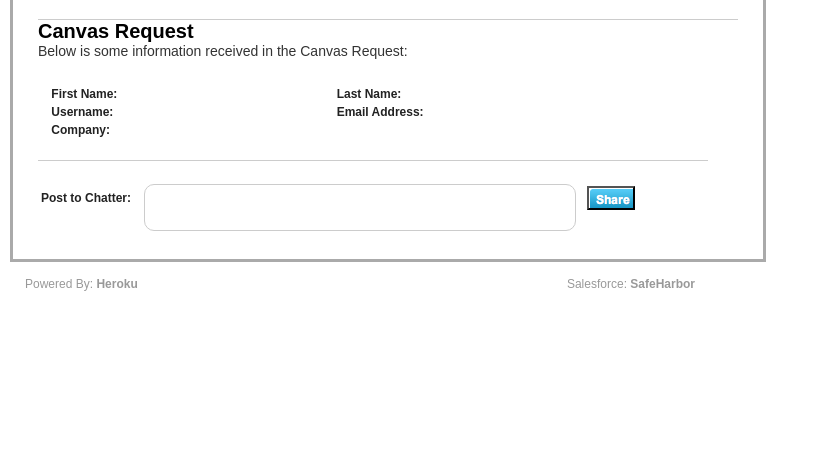
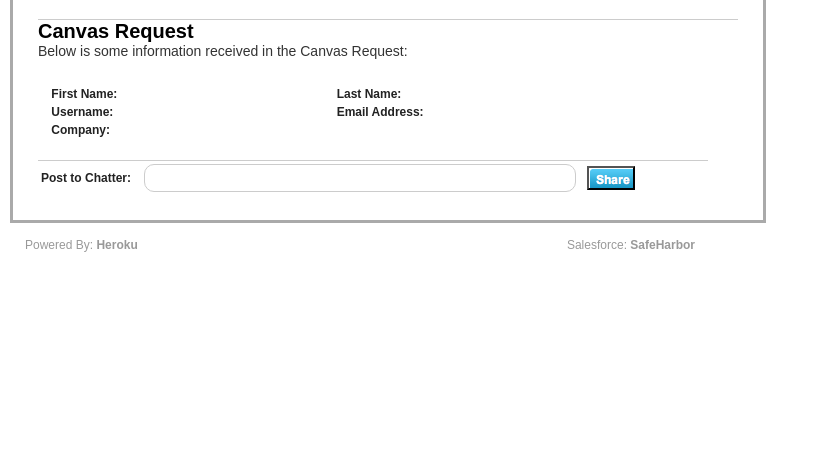
Before and after one commit to cheynepierce/PythonSfdcCanvasQuickStart, a Flask app: page / in a window 1280 px wide. Shown: the part 103-574 px from the top of the page, without its empty margins (0-819 px from the left). Run offline with Flask 2, Linux system fonts and the light colour scheme.

Commit message:
removed #speech-input-field css

```diff
--- a/canvas/static/css/talk.css
+++ b/canvas/static/css/talk.css
@@ -18,17 +18,6 @@
     /*background: #ebf4fb;*/
 }
 
-#speech-input-field {
-    width: 400px;
-    height: 25px;
-    padding: 10px 15px;
-    margin-top: 20px;
-    font-size: 100%;
-    border-radius: 10px;
-    border: 1px solid #ccc;
-    outline: 0;
-}
-
 button {
     clear: both;
     width: 48px;
```
